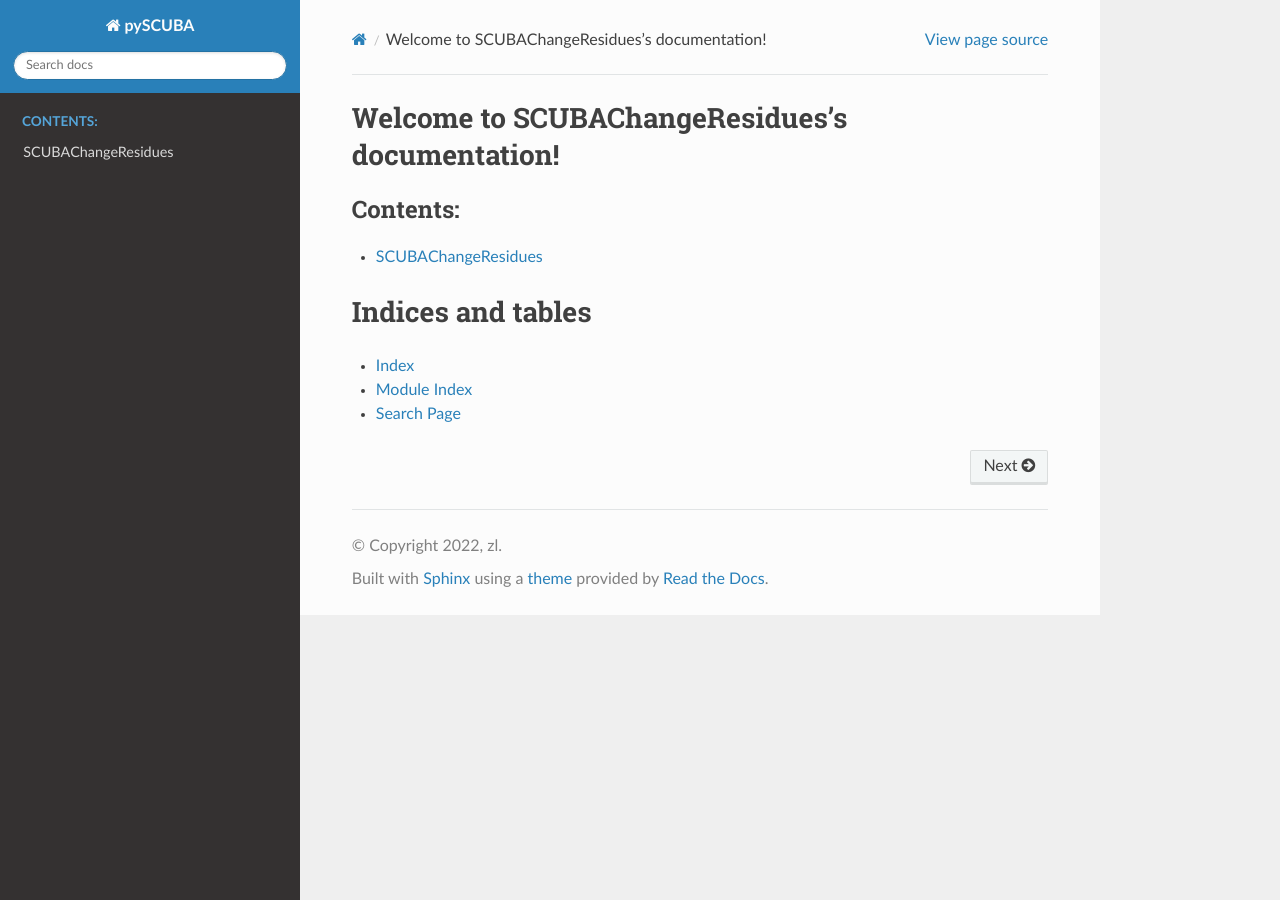
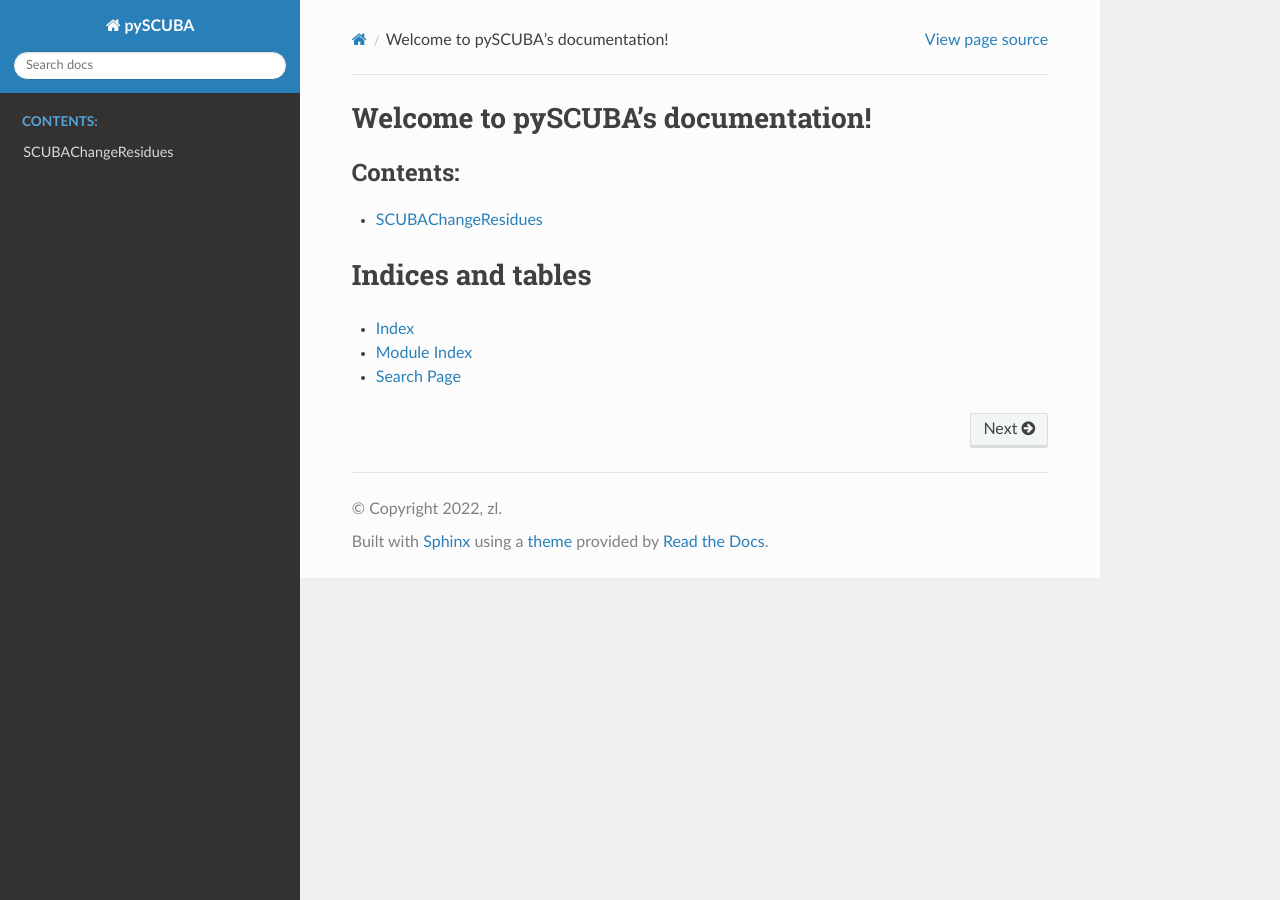
Before and after one commit to biozl/pySCUBA, a Sphinx documentation site: the page built from source/index.rst, in a window 1280 px wide. Built offline with Sphinx 7.4.7 and the Read the Docs theme 2.0.0, drawn with Linux system fonts in a browser that asks for light colours.

Commit message:
Update index.rst

```diff
--- a/source/index.rst
+++ b/source/index.rst
@@ -1,9 +1,9 @@
-.. SCUBAChangeResidues documentation master file, created by
+.. pySCUBA documentation master file, created by
    sphinx-quickstart on Mon May  9 15:33:14 2022.
    You can adapt this file completely to your liking, but it should at least
    contain the root `toctree` directive.
 
-Welcome to SCUBAChangeResidues's documentation!
+Welcome to pySCUBA's documentation!
 ===============================================
 
 .. toctree::
```
